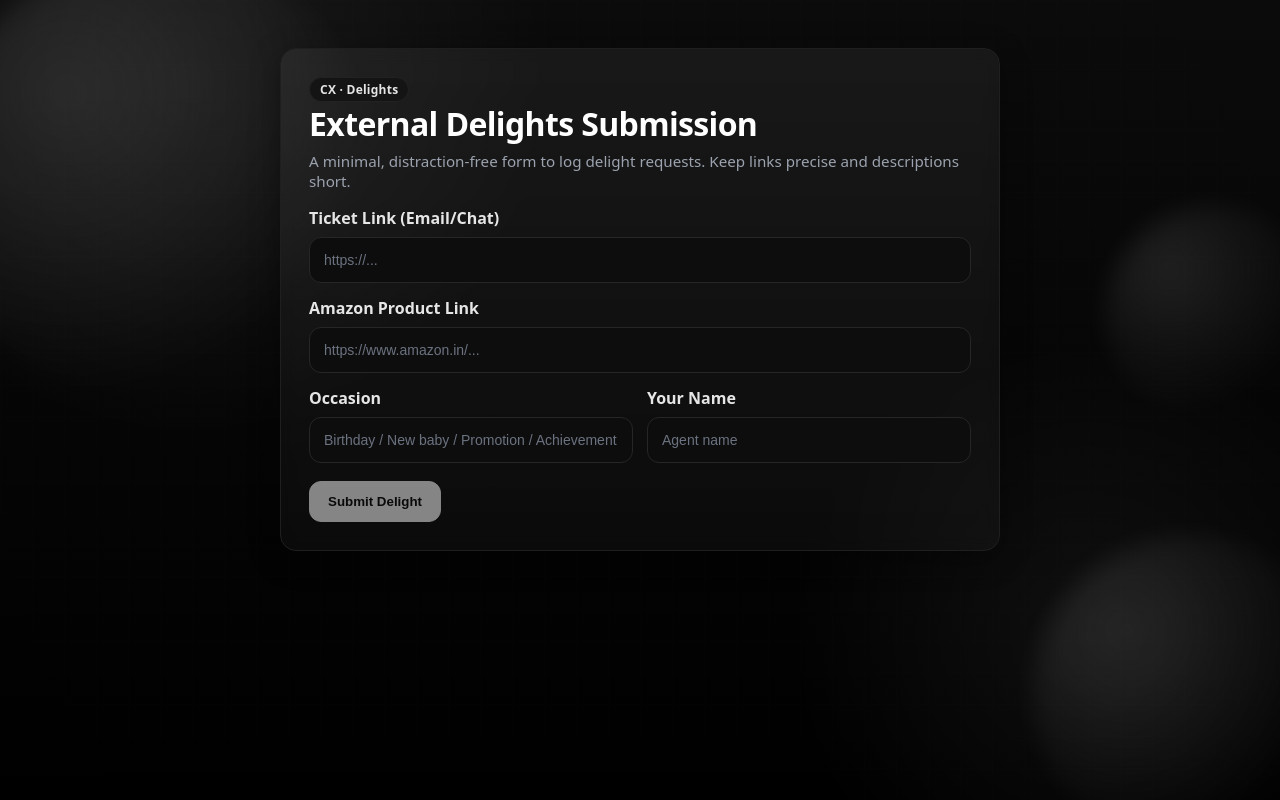
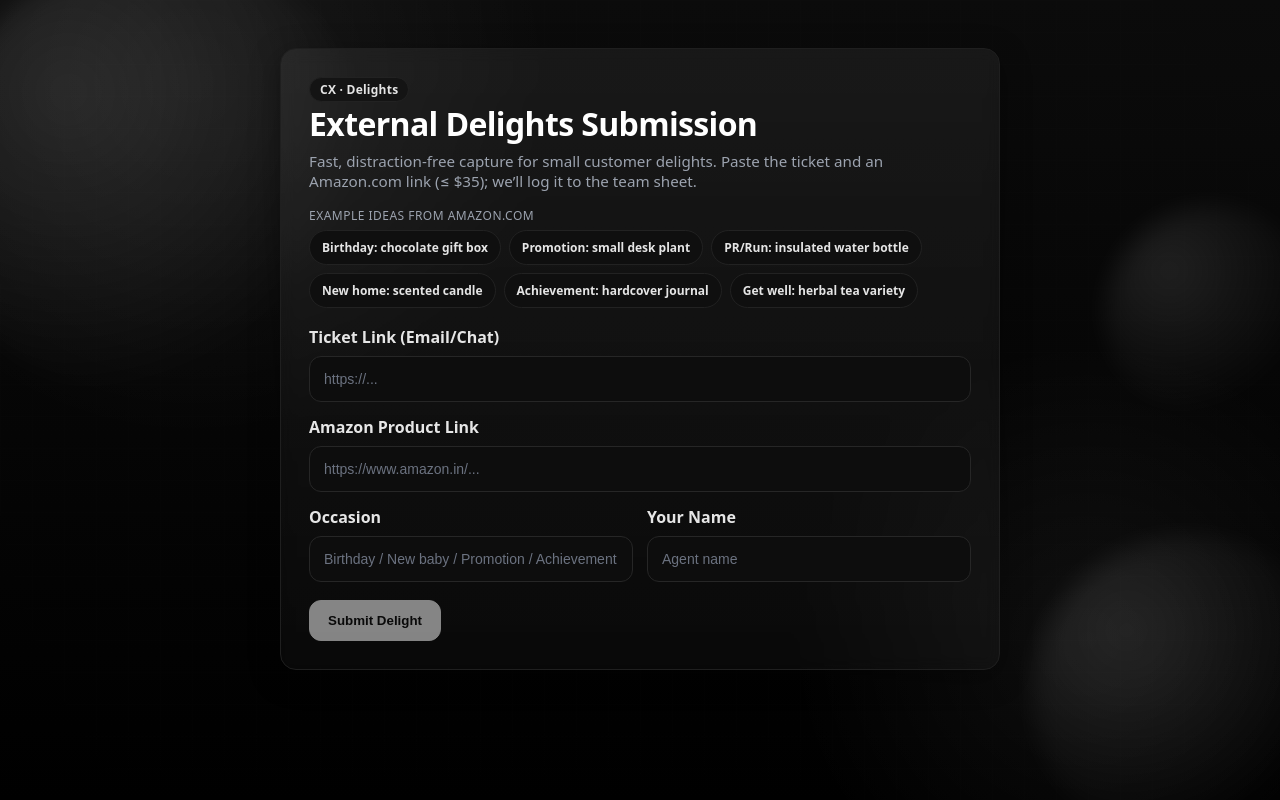
Before and after one commit to ayushmokal/cx-delights, a Next.js app: page / in a window 1280 px wide. Built offline with nearby package versions, Linux system fonts and the light colour scheme.

Commit message:
copy+ux: stronger subheadline and Amazon.com example chips for delight scenarios

```diff
--- a/app/globals.css
+++ b/app/globals.css
@@ -83,3 +83,12 @@ textarea{min-height:96px; resize:vertical}
 
 /* Confetti canvas overlay */
 #confetti-canvas{position:fixed; inset:0; pointer-events:none}
+
+/* Examples */
+.examples{margin:10px 0 18px}
+.examples .label{display:block; font-size:12px; color:var(--muted); margin-bottom:6px; letter-spacing:.04em; text-transform:uppercase}
+.chips{display:flex; flex-wrap:wrap; gap:8px}
+.chip{
+  display:inline-block; text-decoration:none; color:#e5e5e5; background:#0f0f0f; border:1px solid #222; border-radius:999px; padding:8px 12px; font-weight:700; font-size:12px;
+}
+.chip:hover{border-color:#2e2e2e; background:#121212}
--- a/app/page.tsx
+++ b/app/page.tsx
@@ -111,7 +111,19 @@ export default function Page() {
       <div className="card">
         <span className="badge">CX · Delights</span>
         <h1>External Delights Submission</h1>
-        <p className="small">A minimal, distraction‑free form to log delight requests. Keep links precise and descriptions short.</p>
+        <p className="small">Fast, distraction‑free capture for small customer delights. Paste the ticket and an Amazon.com link (≤ $35); we’ll log it to the team sheet.</p>
+
+        <div className="examples">
+          <span className="label">Example ideas from Amazon.com</span>
+          <div className="chips">
+            <a className="chip" href="https://www.amazon.com/s?k=chocolate+gift+box+assorted" target="_blank" rel="noreferrer">Birthday: chocolate gift box</a>
+            <a className="chip" href="https://www.amazon.com/s?k=desk+plant+live+small" target="_blank" rel="noreferrer">Promotion: small desk plant</a>
+            <a className="chip" href="https://www.amazon.com/s?k=insulated+water+bottle+24oz" target="_blank" rel="noreferrer">PR/Run: insulated water bottle</a>
+            <a className="chip" href="https://www.amazon.com/s?k=scented+candle+soy" target="_blank" rel="noreferrer">New home: scented candle</a>
+            <a className="chip" href="https://www.amazon.com/s?k=journal+notebook+hardcover" target="_blank" rel="noreferrer">Achievement: hardcover journal</a>
+            <a className="chip" href="https://www.amazon.com/s?k=herbal+tea+variety+pack" target="_blank" rel="noreferrer">Get well: herbal tea variety</a>
+          </div>
+        </div>
         <form onSubmit={onSubmit}>
           <label htmlFor="ticket">Ticket Link (Email/Chat)</label>
           <input id="ticket" type="url" placeholder="https://..." required value={form.ticketLink}
```
